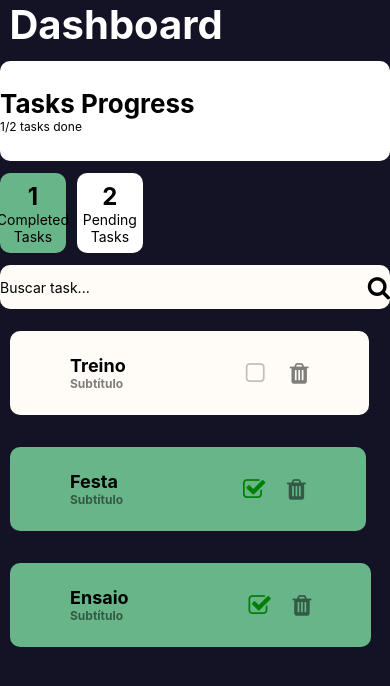
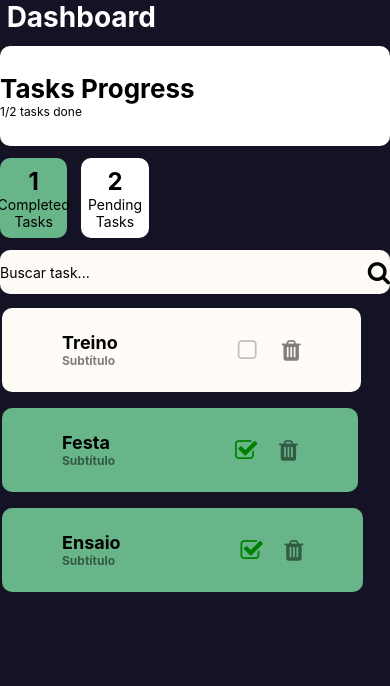
Before and after one commit to dfbrasil/ToDoListReactNative, a React Native app in the folder ToDoList/: screen / in a window 390 px wide. Shown: the top 686 px of the page. Built offline with nearby package versions, Linux system fonts and the light colour scheme.

Commit message:
fixes styles

```diff
--- a/ToDoList/App.tsx
+++ b/ToDoList/App.tsx
@@ -12,7 +12,7 @@ export default function App() {
   return (
     <SafeAreaView style={styles.container}>
       <StatusBar style='inverted' />
-      <Title name="Dashboard" />
+      <Title name="Dashboard" fontSize={28}/>
       <TaskProgressBoard numDone={1} totalTasks={2}/>
       <View style={styles.taskStatus}>
         <CompletedTasks num={1}/>
@@ -37,6 +37,6 @@ const styles = StyleSheet.create({
   },
     taskStatus:{
       flexDirection:'row',
-      gap:11,
+      gap:14,
     }
 });
--- a/ToDoList/src/components/completedTasksDashboard/index.tsx
+++ b/ToDoList/src/components/completedTasksDashboard/index.tsx
@@ -6,10 +6,10 @@ interface CompletedTasksProps {
   num: number;
 }
 
-const CompletedTasks = (props : CompletedTasksProps) => {
+const CompletedTasks = ({num} : CompletedTasksProps) => {
   return (
     <SafeAreaView style={styles.completedTasks}>
-      <Text style={styles.completedTasksNumber}>{props.num}</Text>
+      <Text style={styles.completedTasksNumber}>{num}</Text>
       <Text>Completed</Text>
       <Text>Tasks</Text>
     </SafeAreaView>
--- a/ToDoList/src/components/pendingTasksDashboard/index.tsx
+++ b/ToDoList/src/components/pendingTasksDashboard/index.tsx
@@ -6,10 +6,10 @@ interface PendingTasksProps {
   num: number;
 }
 
-const PendingTasks = (props : PendingTasksProps) => {
+const PendingTasks = ({num} : PendingTasksProps) => {
   return (
     <SafeAreaView style={styles.pendingTasks}>
-      <Text style={styles.pendingTasksNumber}>{props.num}</Text>
+      <Text style={styles.pendingTasksNumber}>{num}</Text>
       <Text>Pending</Text>
       <Text>Tasks</Text>
     </SafeAreaView>
--- a/ToDoList/src/components/task/styles.ts
+++ b/ToDoList/src/components/task/styles.ts
@@ -9,7 +9,7 @@ export default StyleSheet.create({
         paddingLeft: 60,
         paddingRight: 60,
         borderRadius: 10,
-        margin: 10,
+        margin: 2,
     },
     inactive: {
         flexDirection: 'row',
@@ -19,7 +19,7 @@ export default StyleSheet.create({
         paddingLeft: 60,
         paddingRight: 60,
         borderRadius: 10,
-        margin: 10
+        margin: 2
     },
     text: {
         marginRight: 50,
--- a/ToDoList/src/components/title/index.tsx
+++ b/ToDoList/src/components/title/index.tsx
@@ -9,7 +9,7 @@ interface TitleProps {
 const Title = ({name, fontSize}: TitleProps) => {
     return(
         <SafeAreaView>
-            <Text style={styles.dashboardTitle}> {name} </Text>
+            <Text style={[styles.dashboardTitle, {fontSize}]}> {name} </Text>
         </SafeAreaView>
     )
 }
--- a/ToDoList/src/components/title/styles.ts
+++ b/ToDoList/src/components/title/styles.ts
@@ -3,7 +3,6 @@ import { StyleSheet } from "react-native";
 
 export default StyleSheet.create({
     dashboardTitle:{
-        fontSize:40,
         color:'#fff',
         fontWeight:'bold',
     }
```
